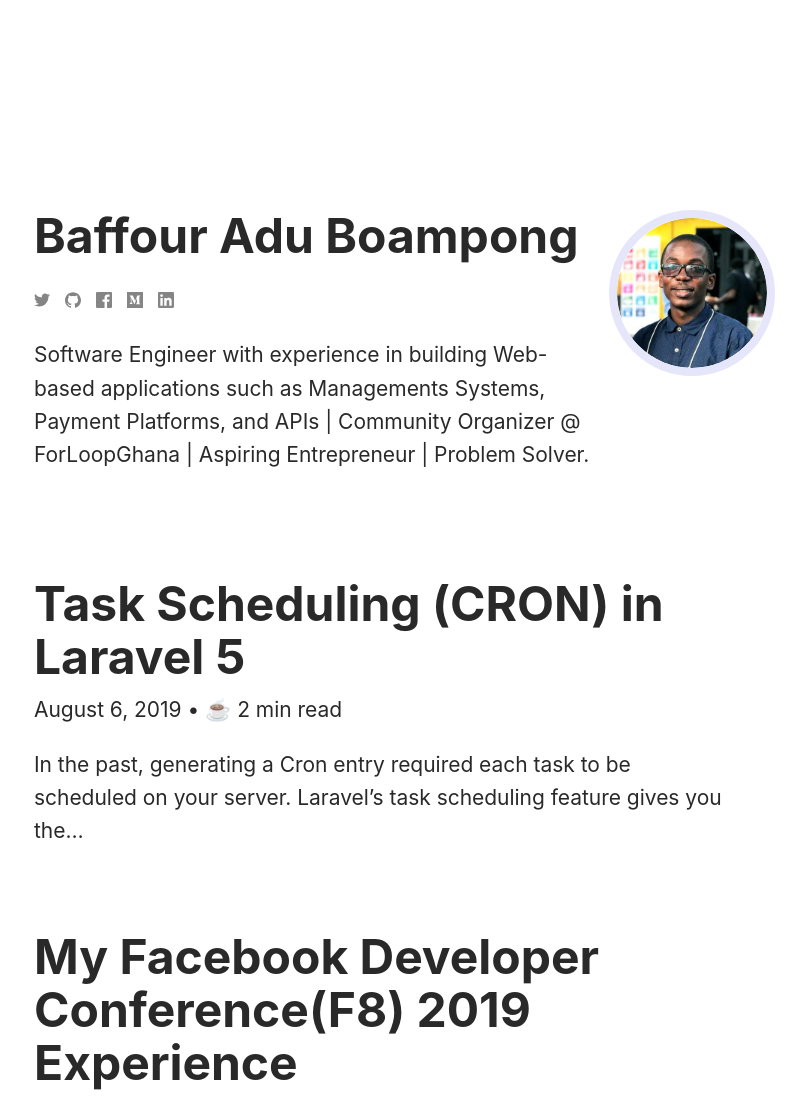
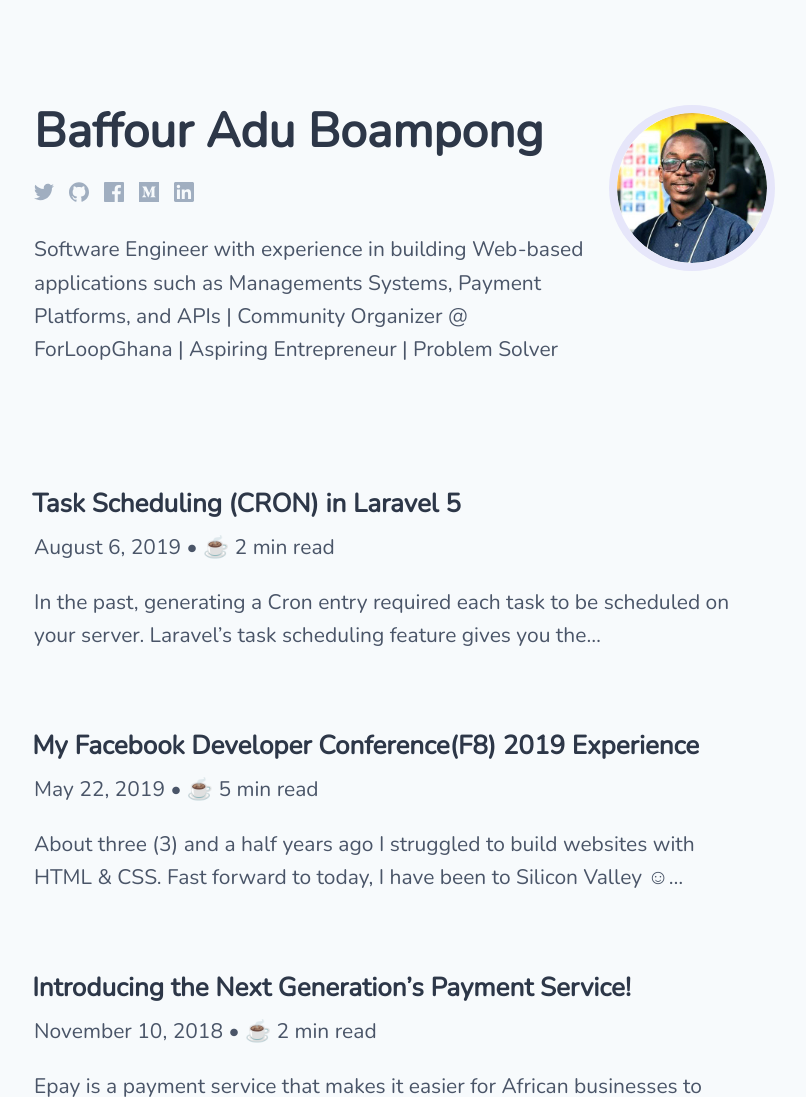
Before and after one commit to BaffourAdu/bboampong, a Gatsby site: page / in a window 1280 px wide. Shown: the top 1097 px of the page, without its empty margins (256-1062 px from the left). Built offline with nearby package versions, Linux system fonts and the light colour scheme; Gatsby itself is replaced by a stand-in of ours.

Commit message:
Change theme colors, CSS layouts and Improved 404 Page

```diff
--- a/config.js
+++ b/config.js
@@ -7,7 +7,7 @@ module.exports = {
   // It should complete the sentence: Written by Baffour Adu Boampong ...
   shortBio: '',
   // a longer bio showing on the landing page of the blog
-  bio: `Software Engineer with experience in building Web-based applications such as Managements Systems, Payment Platforms, and APIs | Community Organizer @ ForLoopGhana  | Aspiring Entrepreneur | Problem Solver.`,
+  bio: `Software Engineer with experience in building Web-based applications such as Managements Systems, Payment Platforms, and APIs | Community Organizer @ ForLoopGhana  | Aspiring Entrepreneur | Problem Solver`,
   author: 'Baffour Adu Boampong',
   githubUrl: 'https://github.com/BaffourAdu/bboampong',
   // replace this by the url where your website will be published
--- a/src/components/layout.css
+++ b/src/components/layout.css
@@ -1,3 +1,5 @@
+@import url('https://fonts.googleapis.com/css?family=Nunito&display=swap');
+
 body,
 html {
   margin: 0;
@@ -20,14 +22,11 @@ body {
   line-height: 1.6;
   font-size: 2.1rem;
   font-weight: 400;
-  font-family: -apple-system, BlinkMacSystemFont, Avenir, 'Avenir Next',
-    'Segoe UI', Roboto, Oxygen, Ubuntu, Cantarell, 'Fira Sans', 'Droid Sans',
-    'Helvetica Neue', sans-serif;
+  font-family: 'Nunito', sans-serif;
   height: 100%;
-  background: #ffffff;
+  background: #F7FAFC;
 
-  color: rgba(0, 0, 0, 0.84);
-  text-rendering: optimizeLegibility;
+  color: #4a5568;
 }
 
 h1,
@@ -37,7 +36,7 @@ i,
 a,
 .first-letter,
 .authorName a {
-  color: rgba(0, 0, 0, 0.84);
+  color: #2d3748;
   text-rendering: optimizeLegibility;
 }
 
@@ -63,7 +62,6 @@ h2 {
   margin: 56px 0 -13px -1.883px;
   text-align: left;
   line-height: 34.5px;
-  letter-spacing: -0.45px;
 }
 
 p,
@@ -71,8 +69,9 @@ i,
 a {
   margin-top: 21px;
   font-size: 21px;
-  letter-spacing: -0.03px;
   line-height: 1.58;
+
+  color: #4a5568;
 }
 
 a {
@@ -157,6 +156,7 @@ h5,
 h6 {
   position: relative;
 }
+
 .anchor {
   position: absolute;
   left: -30px;
@@ -176,9 +176,11 @@ h6:hover .anchor {
 h1 .anchor {
   margin-top: 21px;
 }
+
 h3 .anchor {
   margin-top: 5px;
 }
+
 h4 .anchor {
   margin-top: 2px;
 }
--- a/src/components/main-bio.css
+++ b/src/components/main-bio.css
@@ -1,6 +1,6 @@
 .main-bio-container {
   display: flex;
-  margin-top: 10em;
+  margin-top: 5em;
 }
 .main-bio {
   flex: 0 0 80%;
@@ -11,16 +11,16 @@
 }
 
 .horizontal-links svg {
-  width: 16px;
-  height: 16px;
+  width: 20px;
+  height: 20px;
 }
 
 .horizontal-links svg path {
-  fill: rgba(0, 0, 0, 0.48);
+  fill: #A0AEC0;
 }
 
 .main-bio-container svg:hover path {
-  fill: #7dffb3;
+  fill: #6B46C1;
 }
 
 @media (max-width: 1024px) {
--- a/src/pages/blog-listing.css
+++ b/src/pages/blog-listing.css
@@ -1,7 +1,5 @@
 .blog-listing {
   display: block;
-  margin-top: 2em;
-  margin-bottom: 2em;
   text-decoration: none;
 }
 
@@ -9,6 +7,6 @@
   margin-top: 1rem;
 }
 
-.blog-listing h1 {
+.blog-listing h2 {
   margin-bottom: 1rem;
 }
--- a/src/pages/index.js
+++ b/src/pages/index.js
@@ -20,7 +20,7 @@ const BlogIndexPage = ({ data: { allMdx } }) => (
     {allMdx.nodes.map(post => (
       <Section key={post.fields.slug} name={post.fields.slug} centered>
         <Link to={post.fields.slug} className="blog-listing">
-          <h1>{post.frontmatter.title}</h1>
+          <h2>{post.frontmatter.title}</h2>
           <p>
             {formatPostDate(post.frontmatter.date)}
             {` • ${formatReadingTime(post.timeToRead)}`}
--- a/src/templates/blog-post.css
+++ b/src/templates/blog-post.css
@@ -10,7 +10,7 @@
 }
 
 .blog header {
-  margin-top: 5em;
+  margin-top: 2em;
   margin-bottom: 2em;
 }
 
--- a/src/templates/blog-post.js
+++ b/src/templates/blog-post.js
@@ -89,7 +89,10 @@ export default function PageTemplate({ data: { mdx, site }, pageContext }) {
                 </Link>
               )}
             </li>
-            <li>
+            <li style={{
+              paddingTop: 15,
+              float: "right"
+            }}>
               {next && (
                 <Link to={next.fields.slug} rel="next">
                   {next.frontmatter.title} →
```
Also changed, not shown: src/pages/404.css (added, +15 -0 lines), src/pages/404.js (+10 -2 lines), content/my-facebook-developer-conference(f8)-2019-experience/asset-1.jpeg (added), 1 other file.
